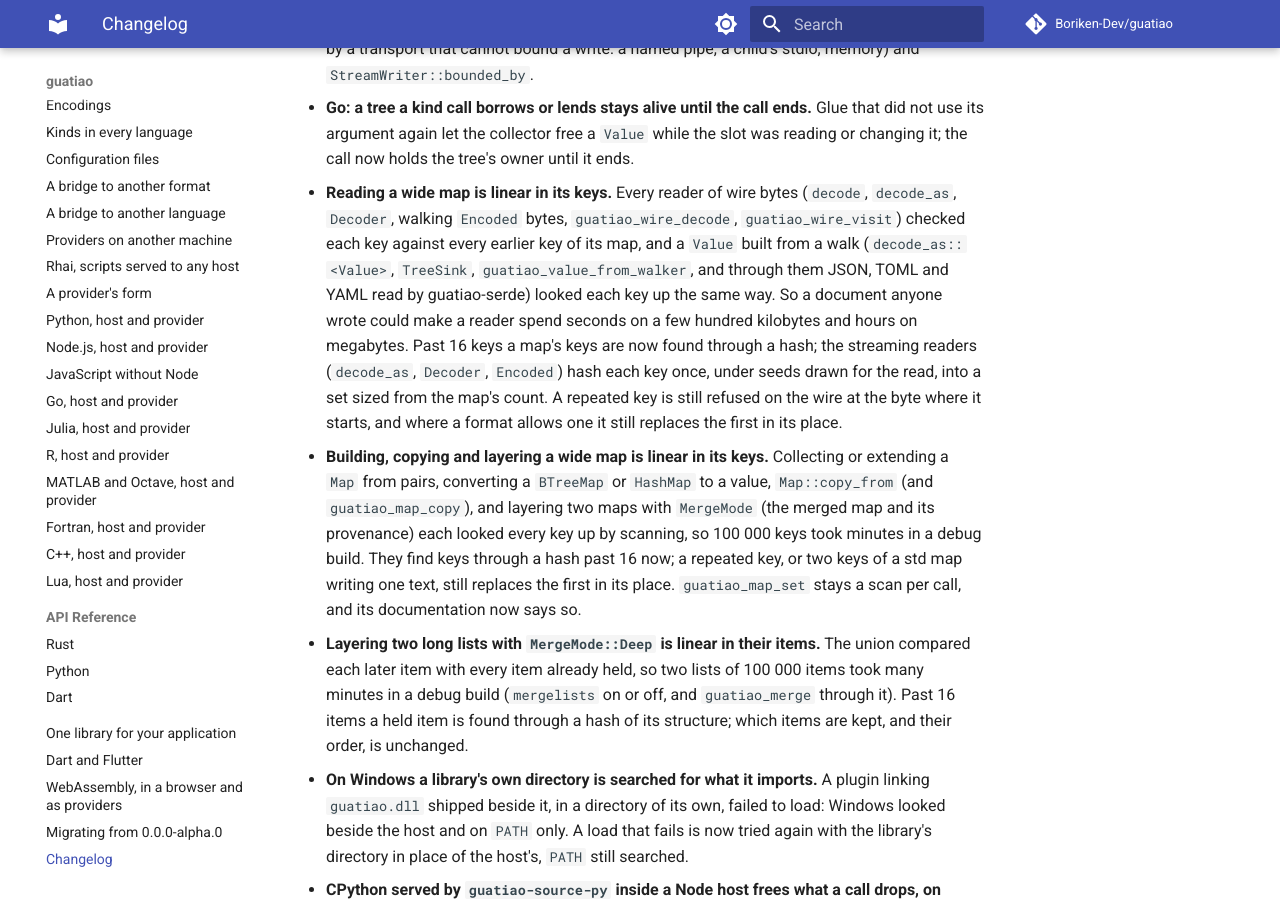
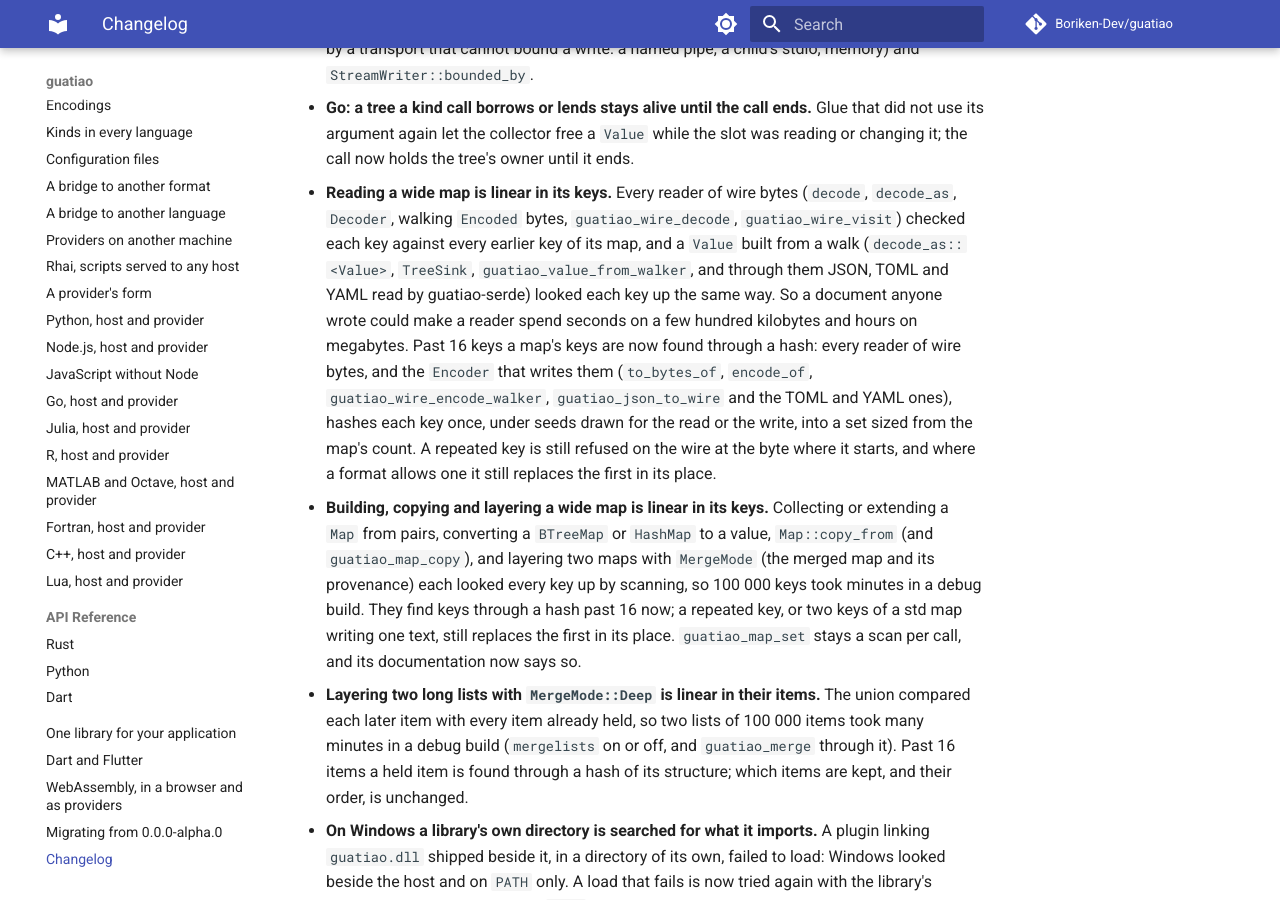
Before and after one commit to Boriken-Dev/guatiao, an MkDocs documentation site: the page built from docs/changelog.md, in a window 1280 px wide and 900 px high, scrolled down 32282 px. Built offline with MkDocs 1.6.1 and Material for MkDocs 9.7.7, drawn with Linux system fonts in a browser that asks for light colours; comment, search, counter and statistics services are not loaded.

Commit message:
docs: a wide map to wire bytes and back in the benchmarks and the changelog
The benchmarks page gains the map of two hundred keys written through
the Encoder and read back through decode, before and after both hash
each key once, on Windows ARM64 and in Linux on it, with the results
files; the changelog's entry on wide maps names the Encoder beside the
readers.

```diff
--- a/CHANGELOG.md
+++ b/CHANGELOG.md
@@ -1574,11 +1574,13 @@
   through them JSON, TOML and YAML read by guatiao-serde) looked each key
   up the same way. So a document anyone wrote could make a reader spend
   seconds on a few hundred kilobytes and hours on megabytes. Past 16 keys
-  a map's keys are now found through a hash; the streaming readers
-  (`decode_as`, `Decoder`, `Encoded`) hash each key once, under seeds
-  drawn for the read, into a set sized from the map's count. A repeated
-  key is still refused on the wire at the byte where it starts, and where
-  a format allows one it still replaces the first in its place.
+  a map's keys are now found through a hash: every reader of wire bytes,
+  and the `Encoder` that writes them (`to_bytes_of`, `encode_of`,
+  `guatiao_wire_encode_walker`, `guatiao_json_to_wire` and the TOML and
+  YAML ones), hashes each key once, under seeds drawn for the read or the
+  write, into a set sized from the map's count. A repeated key is still
+  refused on the wire at the byte where it starts, and where a format
+  allows one it still replaces the first in its place.
 
 - **Building, copying and layering a wide map is linear in its keys.**
   Collecting or extending a `Map` from pairs, converting a `BTreeMap` or
```
Also changed, not shown: benchmarks/README.md (+30 -0 lines), 4 other files.
